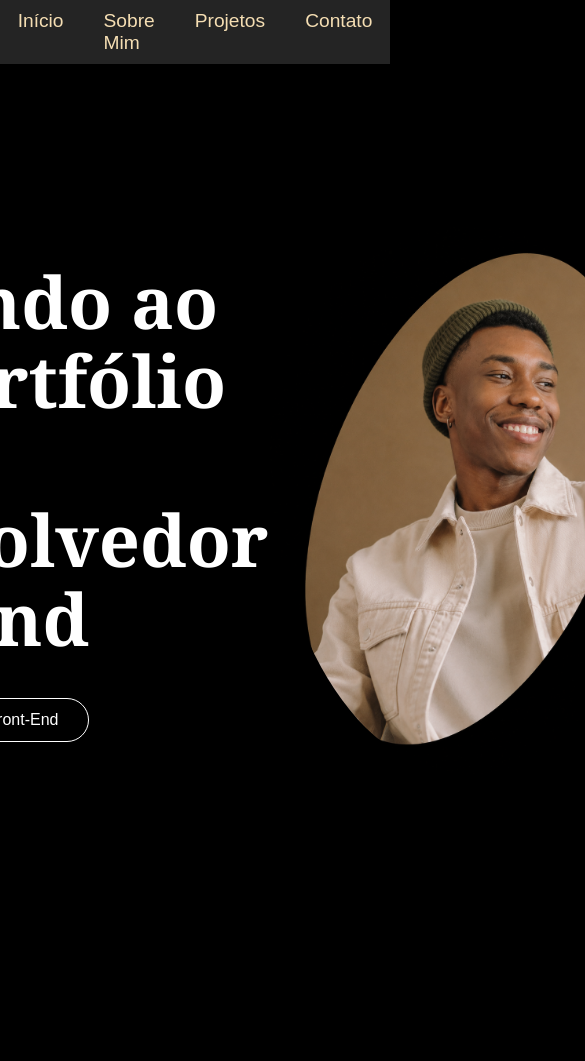
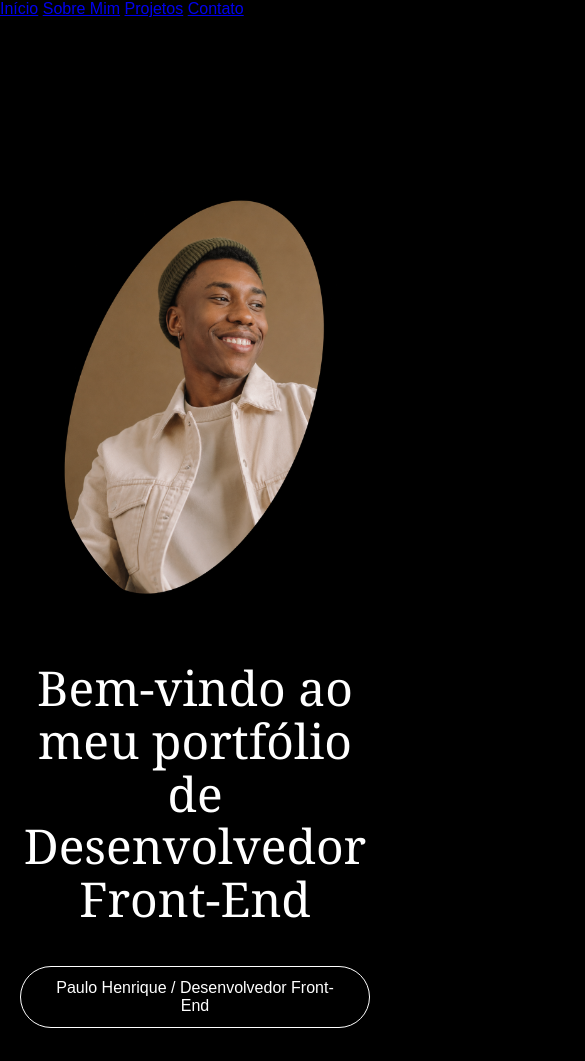
Before and after one commit to contatosph96-eng/Portifolio, a plain HTML site: page index.html in a window 390 px wide. Shown: the top 1061 px of the page, 585 px wide, since content can reach past the window. Drawn offline with Linux system fonts and the light colour scheme.

Commit message:
Refactor styles.css for organization and responsiveness
Refactor CSS styles for better organization and responsiveness. Added smooth scrolling behavior and adjusted font sizes for various screen sizes.

```diff
--- a/styles.css
+++ b/styles.css
@@ -1,4 +1,8 @@
-/* Configurações Gerais */
+/* ==========================================================================
+   1. Configurações Globais e Reset
+   ========================================================================== */
+
+/* Ativa a rolagem suave ao clicar nos links do menu */
 * {
     box-sizing: border-box;
     margin: 0;
@@ -8,11 +12,18 @@
 body {
     background-color: #000000;
     color: #ffffff;
-    font-family: sans-serif; /* Fonte padrão para o resto */
+    font-family: sans-serif;
     display: flex;
     justify-content: center;
 }
 
+html {
+    scroll-behavior: smooth;
+}
+
+/* ==========================================================================
+   2. Seção Hero (Principal)
+   ========================================================================== */
 /* Container Principal (A largura da página que você pediu antes) */
 .portfolio-hero {
     max-width: 1200px;
@@ -30,13 +41,6 @@ body {
     flex-direction: column;
     align-items: flex-start; /* Alinha o texto e o botão à esquerda */
     gap: 40px; /* Espaço entre o título e o botão */
-}
-
-.titulo {
-    font-family: 'the seasons regular', Georgia, serif;
-    font-size: 4.5rem; /* Aumentado para dar o impacto da imagem */
-    line-height: 1.1;
-    text-align: left; /* Alinhado à esquerda, diferente do center antigo */
 }
 
 /* Botão "Caio Gomes" */
@@ -57,10 +61,9 @@ body {
     border-radius: 50% 50% 50% 50% / 40% 40% 60% 60%; /* O segredo do formato de ovo assimétrico */
 }
 
-/* Ativa a rolagem suave ao clicar nos links do menu */
-html {
-    scroll-behavior: smooth;
-}
+/* ==========================================================================
+   3. Estilos Gerais de Seção e Tipografia
+   ========================================================================== */
 
 /* Garante que cada seção ocupe a altura inteira da tela */
 .pagina-secao {
@@ -73,11 +76,25 @@ html {
 
 h1, h2, h3 {
     font-family: 'the seasons regular', Georgia, serif;
-    font-size: 4.5rem; /* Aumentado para dar o impacto da imagem */
     line-height: 1.1;
-    text-align: left;
+    font-weight: normal;
 }
 
+h1 {
+    font-size: 4.5rem;
+}
+
+h2 {
+    font-size: 3.5rem;
+}
+
+h3 {
+    font-size: 1.2rem;
+}
+
+/* ==========================================================================
+   4. Seção Sobre
+   ========================================================================== */
 /* Layout da Página Sobre */
 .sobre-container {
     max-width: 1100px;
@@ -99,14 +116,6 @@ h1, h2, h3 {
 .perfil-texto {
     flex: 1;
     max-width: 500px;
-}
-
-.titulo-sobre {
-    font-family: 'the seasons regular', Georgia, serif;
-    font-size: 3.5rem;
-    color: #ffffff;
-    margin-bottom: 40px;
-    font-weight: normal;
 }
 
 .descricao-sobre {
@@ -151,8 +160,6 @@ h1, h2, h3 {
 }
 
 .grupo-lista h3 {
-    font-size: 1.2rem;
-    font-weight: normal;
     color: #ffffff;
     margin-bottom: 15px;
     display: flex;
@@ -185,28 +192,101 @@ h1, h2, h3 {
     position: absolute;
     left: -15px;
 }
-.menu-links,.menu-links2,.menu-links3,.menu-links4 {
-    text-decoration: none;
+
+/* ==========================================================================
+   5. Menu de Navegação
+   ========================================================================== */
+.menu-navegacao {
     position: fixed;
     top: 0;
     left: 0;
     width: 100%;
     display: flex;
     justify-content: center;
-    color: wheat;
     background-color: #242424;
-    font-size: 1.2rem;
+    padding: 15px 0;
+    z-index: 1000; /* Garante que o menu fique sobre todo o conteúdo */
 }
 
-.menu-links a {
+.menu-navegacao a {
     text-decoration: none;
     color: #ffffff;
-    padding: 10px 20px;
-    top: 0;
-    left: 0;
-    width: 100%;
-    display: flex;
-    justify-content: center;
-    color: wheat;
+    margin: 0 15px;
+    font-size: 1rem;
+}
 
+/* ==========================================================================
+   6. Media Queries para Responsividade
+   ========================================================================== */
+
+/* --- Telas de Tablet (até 1024px) --- */
+@media (max-width: 1024px) {
+    .portfolio-hero {
+        gap: 40px;
+    }
+
+    .hero-imagem img {
+        width: 320px;
+        height: 440px;
+    }
+
+    .perfil-imagem img {
+        width: 300px;
+        height: 400px;
+    }
+
+    h1 { font-size: 4rem; }
+    h2 { font-size: 3rem; }
 }
+
+/* --- Telas de Celular (até 768px) --- */
+@media (max-width: 768px) {
+    body {
+        /* Remove a centralização horizontal para aproveitar toda a largura */
+        display: block;
+    }
+
+    /* Empilha o conteúdo da seção Hero */
+    .portfolio-hero {
+        flex-direction: column;
+        justify-content: center;
+        text-align: center;
+        min-height: 80vh; /* Reduz um pouco a altura em telas pequenas */
+        padding: 80px 20px;
+    }
+
+    .hero-conteudo {
+        align-items: center; /* Centraliza o título e o botão */
+    }
+
+    .hero-imagem {
+        order: -1; /* Coloca a imagem acima do texto */
+    }
+
+    /* Empilha o conteúdo da seção Sobre */
+    .sobre-perfil {
+        flex-direction: column;
+        text-align: center;
+    }
+
+    .perfil-texto {
+        align-items: center;
+        display: flex;
+        flex-direction: column;
+    }
+
+    .sobre-formacao {
+        flex-direction: column;
+        gap: 40px;
+    }
+
+    /* Ajusta os tamanhos das fontes para telas pequenas */
+    h1 { font-size: 3rem; }
+    h2 { font-size: 2.5rem; }
+    .descricao-sobre { font-size: 1rem; }
+
+    .menu-navegacao a {
+        margin: 0 10px;
+        font-size: 0.9rem;
+    }
+}
```
